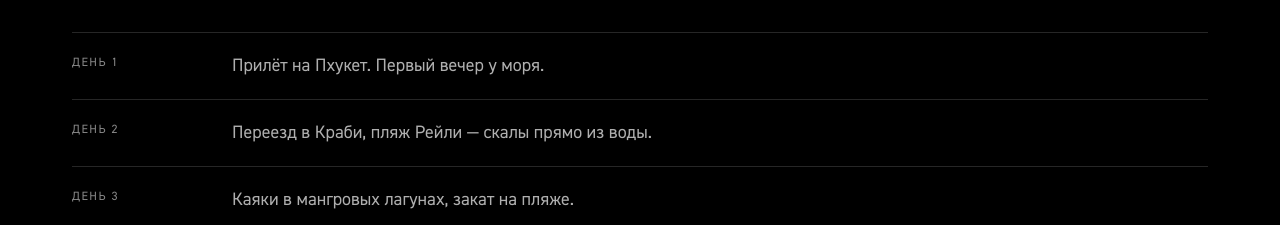
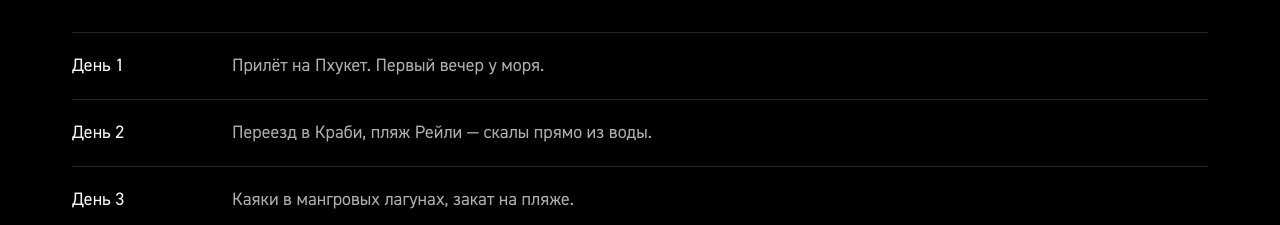
Before and after one commit to fifulina-uxui/wild-soul-routes, a React (Vite) app: page /tours/andaman in a window 1280 px wide. Shown: the part 727-952 px from the top of the page. Built offline with nearby package versions, Linux system fonts and the light colour scheme.

Commit message:
Tour program: day label 18px regular text style

```diff
--- a/src/pages/TourDetailPage.tsx
+++ b/src/pages/TourDetailPage.tsx
@@ -81,7 +81,7 @@ export default function TourDetailPage() {
           {detail.program.map((step) => (
             <Reveal key={step.day}>
               <div className="grid grid-cols-[64px_1fr] gap-4 border-b border-[rgb(255_255_255/15%)] py-5 md:grid-cols-[120px_1fr] md:gap-10">
-                <p className="text-[12px] uppercase leading-5 tracking-[0.12em] text-[rgb(250_250_250/55%)]">
+                <p className="text-[18px] leading-[26px] text-[#fafafa]">
                   {step.day}
                 </p>
                 <p className="text-[18px] leading-[26px] text-[rgb(250_250_250/70%)]">{step.text}</p>
```
